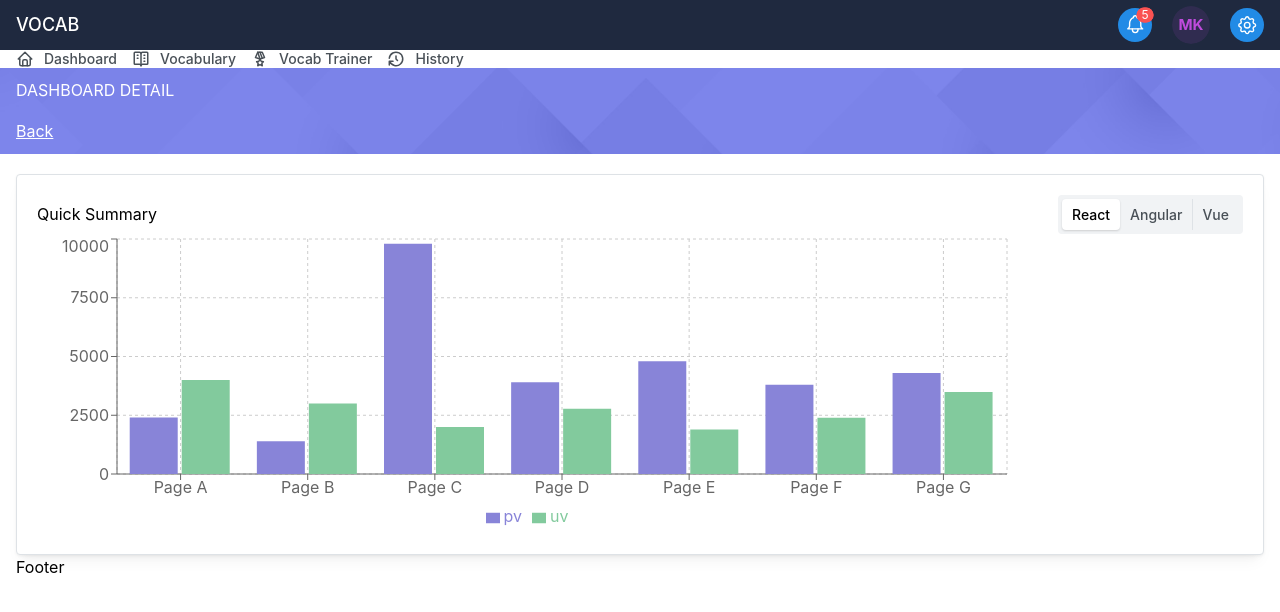
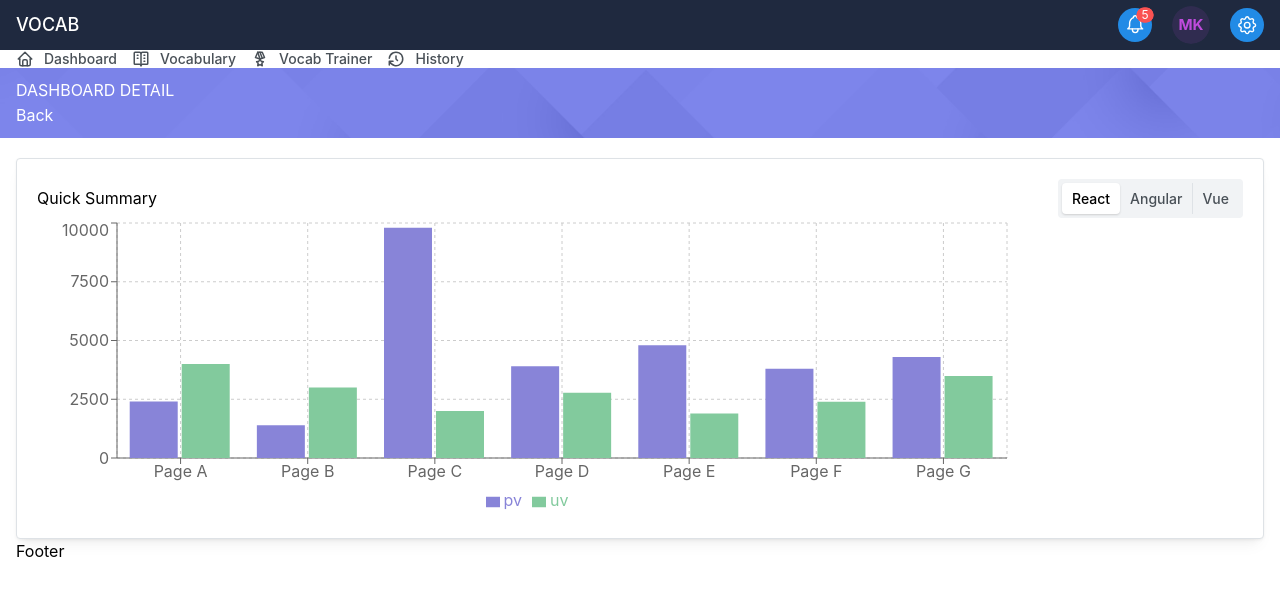
Before and after one commit to ngocxxu/vocab-management-fe, a React (Vite) app: page / in a window 1280 px wide. Shown: the top 612 px of the page. Built offline with nearby package versions, Linux system fonts and the light colour scheme.

Commit message:
adjust back button

```diff
--- a/package.json
+++ b/package.json
@@ -16,6 +16,7 @@
     "@mantine/hooks": "^7.2.2",
     "@mantine/modals": "^7.2.2",
     "@mantine/notifications": "^7.2.2",
+    "@mantine/vanilla-extract": "^7.3.0",
     "@reduxjs/toolkit": "^1.9.7",
     "@tabler/icons-react": "^2.42.0",
     "axios": "^1.6.2",
--- a/src/components/header/HeaderBreadcrumb.tsx
+++ b/src/components/header/HeaderBreadcrumb.tsx
@@ -8,7 +8,7 @@ const HeaderBreadcrumb = () => {
         <Text c='#fff' size='md'>
           DASHBOARD DETAIL
         </Text>
-        <p className='header-breadcrumb-text'>Back</p>
+        <Text className=''>Back</Text>
       </Container>
     </div>
   );
```
Also changed, not shown: 1 other file (tests, documents, lock files or other folders).
